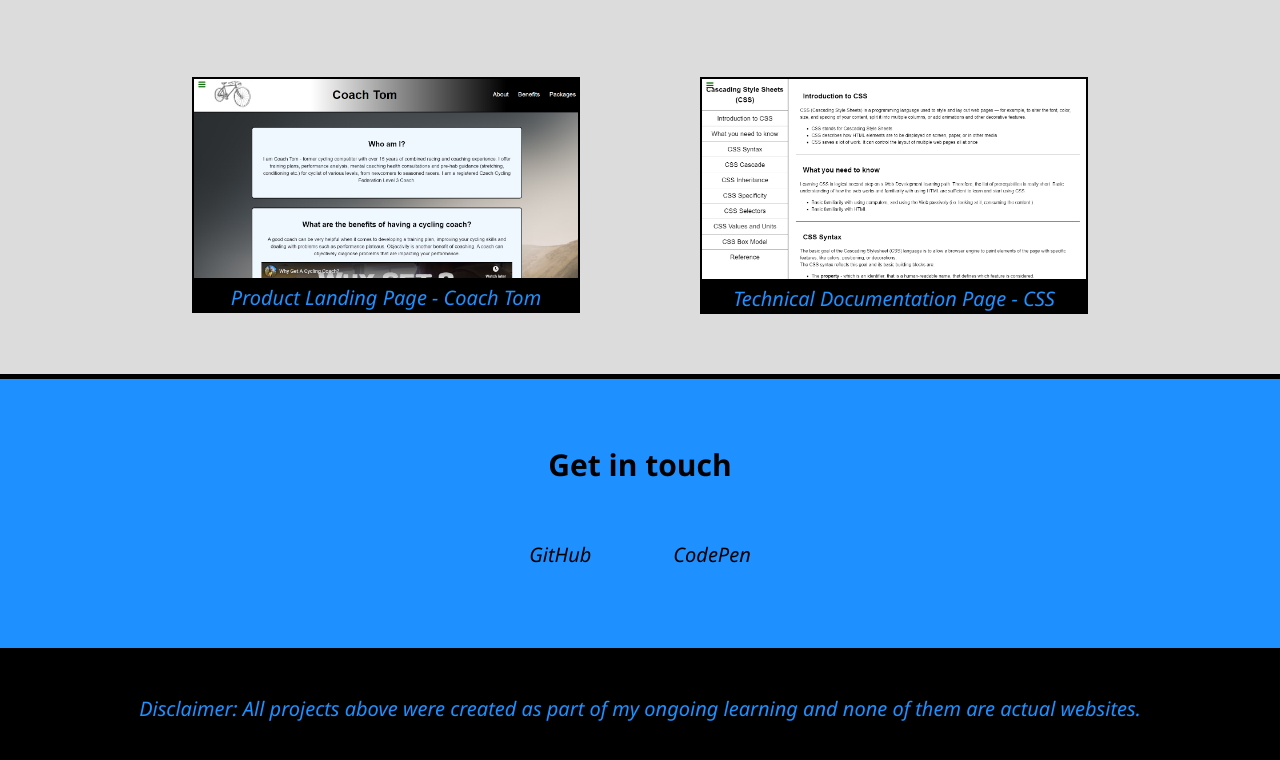
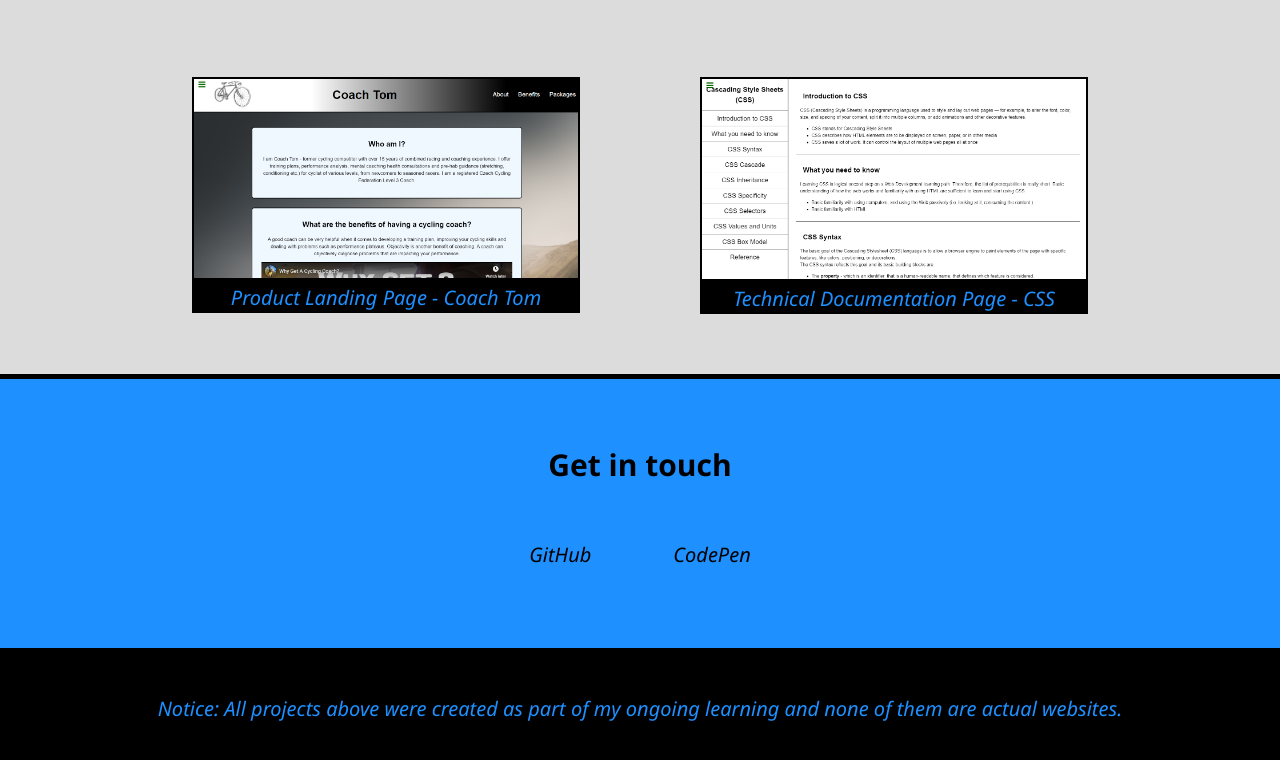
Before and after one commit to TomHermanovsky/FCC-Project-Personal-Portfolio, a plain HTML site: page index.html in a window 1280 px wide. Shown: the part 1350-2110 px from the top of the page. Drawn offline with Linux system fonts and the light colour scheme.

Commit message:
Update index.html
Few minor changes to the text

```diff
--- a/index.html
+++ b/index.html
@@ -56,7 +56,7 @@
     </section>
   </main>
   <footer>
-    <p>Disclaimer: All projects above were created as part of my ongoing learning and none of them are actual websites.</p>
+    <p>Notice: All projects above were created as part of my ongoing learning and none of them are actual websites.</p>
   </footer>
   </body>
 </html>
```
